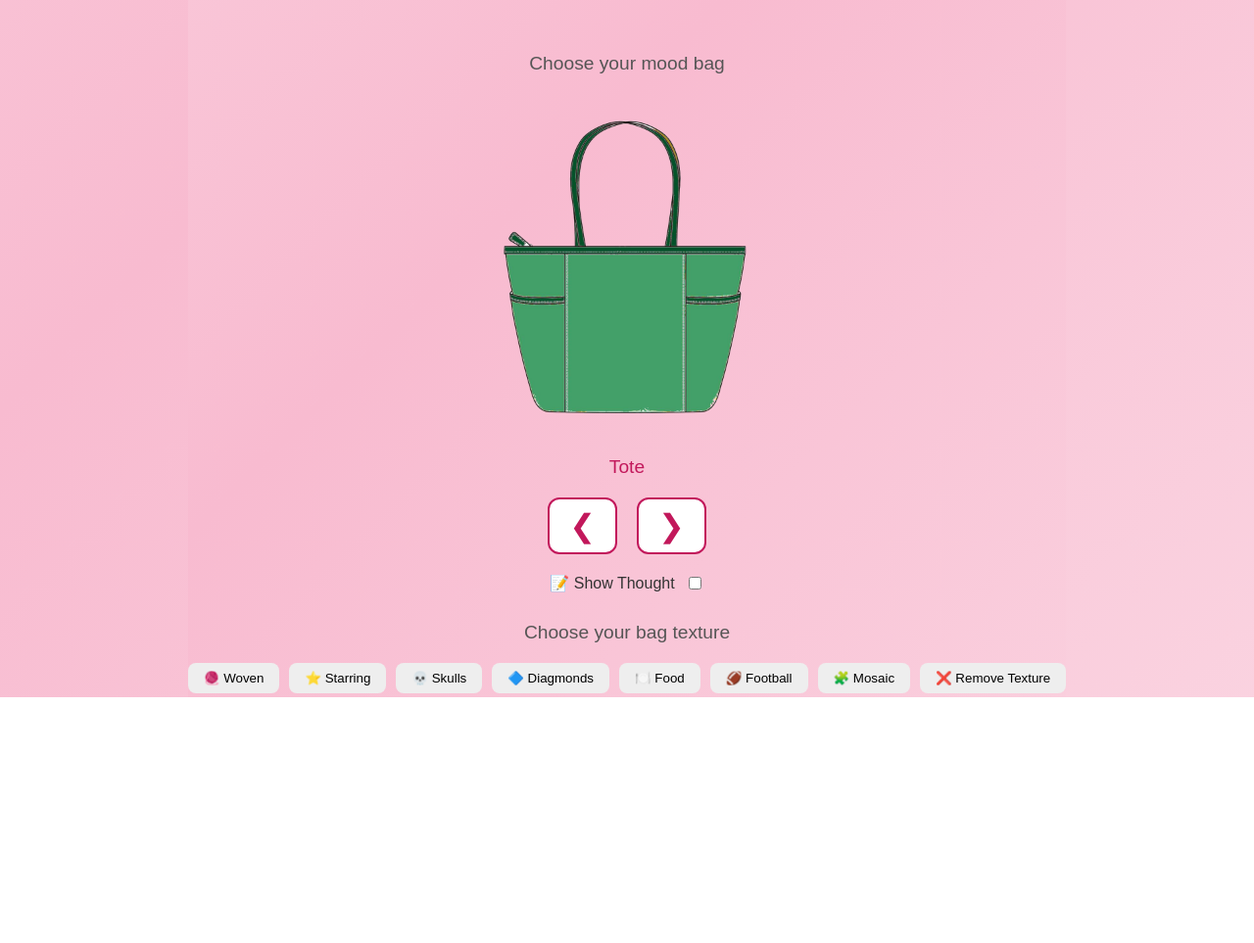
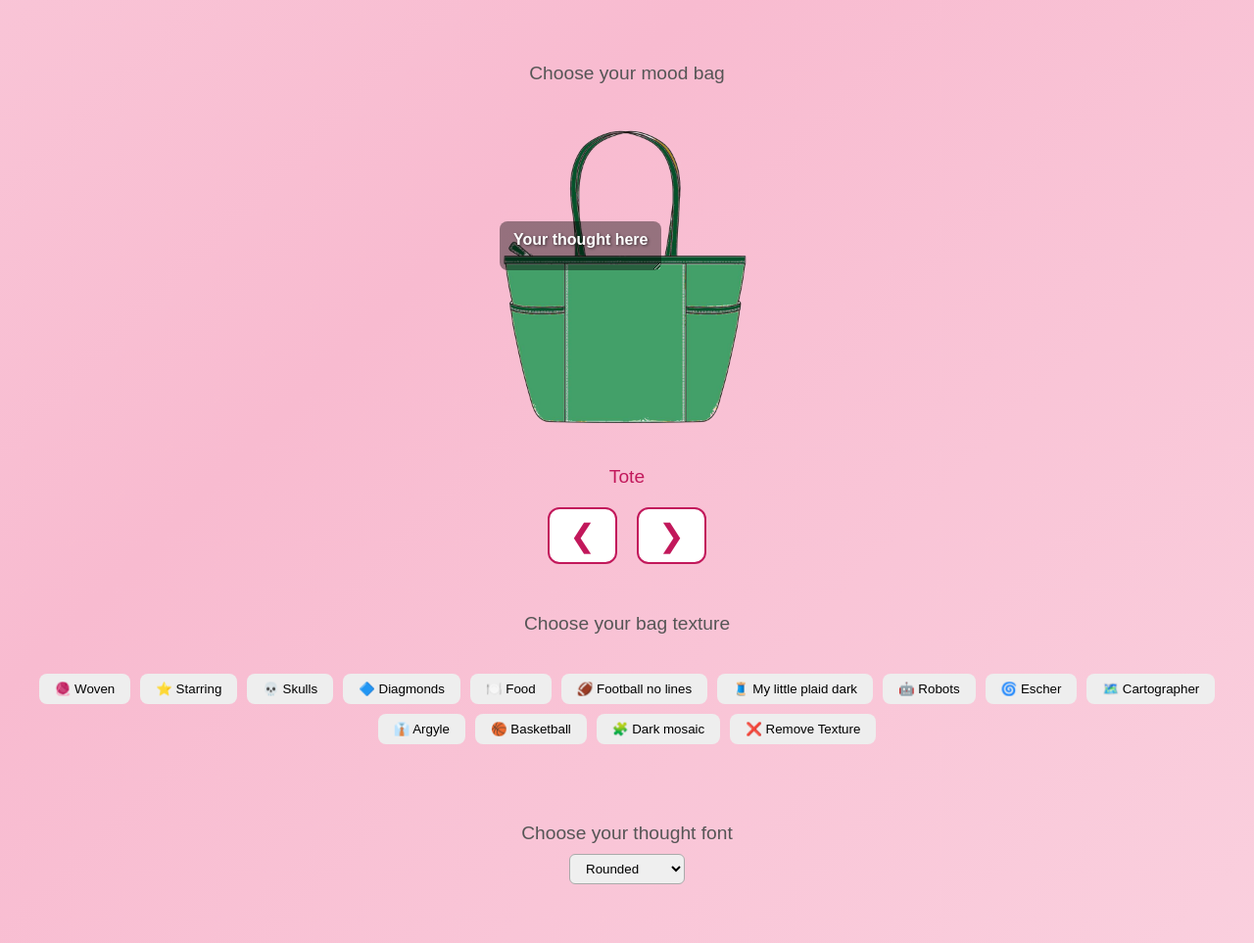
Before and after one commit to FuoriScala/fuori-scala-feelings2, a plain HTML site: page bag-test.html in a window 1280 px wide. Shown: the part 88-1051 px from the top of the page at 98% size. Before the commit the page ends 800 px from the top, so only its background shows below. Drawn offline with Linux system fonts and the light colour scheme.

Commit message:
Update bag-test.html

```diff
--- a/bag-test.html
+++ b/bag-test.html
@@ -6,12 +6,17 @@
   <title>Your Moody Bag</title>
   <style>
     html, body {
-      margin: 0; padding: 0; min-height: 100vh;
+      margin: 0;
+      padding: 0;
+      min-height: 100vh;
       font-family: 'Arial Rounded MT Bold', sans-serif;
       background: linear-gradient(-45deg, #fce4ec, #f8bbd0, #fce4ec, #f8bbd0);
       background-size: 400% 400%;
       animation: gradientShift 10s ease infinite;
       color: #333;
+    }
+
+    body {
       display: flex;
       flex-direction: column;
       align-items: center;
@@ -32,8 +37,9 @@
 
     .section-title {
       font-size: 1.2rem;
-      margin-top: 30px;
+      margin-top: 40px;
       color: #555;
+      text-align: center;
     }
 
     #bagContainer {
@@ -58,8 +64,7 @@
 
     #textureOverlay {
       position: absolute;
-      top: 0;
-      left: 0;
+      top: 0; left: 0;
       width: 100%;
       height: 100%;
       pointer-events: none;
@@ -80,6 +85,7 @@
       font-size: 1.2rem;
       color: #c2185b;
       margin-bottom: 10px;
+      text-align: center;
       opacity: 0;
       transition: opacity 0.5s ease-in-out;
     }
@@ -107,27 +113,31 @@
 
     #thoughtText {
       position: absolute;
-      display: none;
-      font-size: 1.1rem;
+      font-size: 1rem;
       font-weight: bold;
-      background: rgba(0, 0, 0, 0.3);
+      color: white;
+      background: rgba(0, 0, 0, 0.4);
       padding: 10px 14px;
       border-radius: 8px;
       text-shadow: 1px 1px 3px rgba(0, 0, 0, 0.6);
+      cursor: move;
       resize: both;
       overflow: auto;
       min-width: 60px;
       min-height: 30px;
       max-width: 90%;
       z-index: 20;
+      left: 50px;
+      top: 120px;
+      display: block;
     }
 
     .texture-picker {
       display: flex;
       justify-content: center;
+      flex-wrap: wrap;
       gap: 10px;
-      margin-top: 20px;
-      flex-wrap: wrap;
+      padding: 40px 20px;
     }
 
     .texture-picker button {
@@ -143,11 +153,20 @@
       background: #ddd;
     }
 
-    #thoughtToggle {
-      margin-top: 10px;
-      display: flex;
-      align-items: center;
-      gap: 10px;
+    #fontSelector {
+      margin: 10px auto;
+      text-align: center;
+    }
+
+    select {
+      padding: 6px 12px;
+      border-radius: 6px;
+      border: 1px solid #aaa;
+      font-family: inherit;
+    }
+
+    .page-footer {
+      height: 50px;
     }
   </style>
 </head>
@@ -159,7 +178,7 @@
     <div class="bag-stack">
       <img id="bagImage" src="" alt="Moody Bag" />
       <div id="textureOverlay"></div>
-      <div id="thoughtText" contenteditable="true" spellcheck="false">Your thought here</div>
+      <div id="thoughtText" contenteditable="true" spellcheck="false"></div>
     </div>
   </div>
 
@@ -170,11 +189,6 @@
     <button onclick="nextImage()">&#10095;</button>
   </div>
 
-  <div id="thoughtToggle">
-    <label for="toggleThought">📝 Show Thought</label>
-    <input type="checkbox" id="toggleThought" onchange="toggleThought()" />
-  </div>
-
   <div class="section-title">Choose your bag texture</div>
   <div class="texture-picker">
     <button onclick="setTexture('woven')">🧶 Woven</button>
@@ -182,54 +196,67 @@
     <button onclick="setTexture('skulls')">💀 Skulls</button>
     <button onclick="setTexture('diagmonds')">🔷 Diagmonds</button>
     <button onclick="setTexture('food')">🍽️ Food</button>
-    <button onclick="setTexture('football-no-lines')">🏈 Football</button>
-    <button onclick="setTexture('dark-mosaic')">🧩 Mosaic</button>
+    <button onclick="setTexture('football-no-lines')">🏈 Football no lines</button>
+    <button onclick="setTexture('my-little-plaid-dark')">🧵 My little plaid dark</button>
+    <button onclick="setTexture('robots')">🤖 Robots</button>
+    <button onclick="setTexture('escheresque-dark')">🌀 Escher</button>
+    <button onclick="setTexture('cartographer')">🗺️ Cartographer</button>
+    <button onclick="setTexture('argyle')">👔 Argyle</button>
+    <button onclick="setTexture('basketball')">🏀 Basketball</button>
+    <button onclick="setTexture('dark-mosaic')">🧩 Dark mosaic</button>
     <button onclick="removeTexture()">❌ Remove Texture</button>
   </div>
 
+  <div class="section-title">Choose your thought font</div>
+  <div id="fontSelector">
+    <select id="fontDropdown">
+      <option value="'Arial Rounded MT Bold', sans-serif">Rounded</option>
+      <option value="'Courier New', monospace">Courier</option>
+      <option value="'Georgia', serif">Georgia</option>
+      <option value="'Comic Sans MS', cursive">Comic Sans</option>
+      <option value="'Times New Roman', serif">Times</option>
+    </select>
+  </div>
+
+  <div class="page-footer"></div>
+
   <script>
+    const params = new URLSearchParams(window.location.search);
+    const emotion = params.get('emotion') || 'calm';
+    const thought = decodeURIComponent(params.get('thought') || 'Your thought here');
+
     const bagImage = document.getElementById('bagImage');
     const textureOverlay = document.getElementById('textureOverlay');
     const thoughtText = document.getElementById('thoughtText');
-    const toggle = document.getElementById('toggleThought');
     const bagName = document.getElementById('bagName');
+    const fontDropdown = document.getElementById('fontDropdown');
 
-    const emotion = new URLSearchParams(window.location.search).get('emotion') || 'calm';
     const bagImages = Array.from({ length: 4 }, (_, i) => `images/${emotion}/bag_${emotion}_${i + 1}.png`);
     const bagNames = ['Tote', 'Pochette', 'Duffel', 'Baguette'];
     let currentIndex = 0;
 
-    const defaultTextStyles = [
-      { top: '50%', left: '15%', color: '#fff' },     // Tote
-      { top: '40%', left: '25%', color: '#000' },     // Pochette
-      { top: '60%', left: '20%', color: '#fff' },     // Duffel
-      { top: '55%', left: '30%', color: '#000' }      // Baguette
-    ];
-
     function updateBagImage() {
-      const src = bagImages[currentIndex];
-      bagImage.src = src;
+      const newSrc = bagImages[currentIndex];
+      bagImage.src = newSrc;
       bagName.textContent = bagNames[currentIndex];
       bagName.classList.remove('fade-in');
       void bagName.offsetWidth;
       bagName.classList.add('fade-in');
 
       if (textureOverlay.style.display === 'block') {
-        textureOverlay.style.maskImage = `url(${src})`;
-        textureOverlay.style.webkitMaskImage = `url(${src})`;
+        textureOverlay.style.maskImage = `url(${newSrc})`;
+        textureOverlay.style.webkitMaskImage = `url(${newSrc})`;
       }
 
-      // Set default text style per bag
-      const style = defaultTextStyles[currentIndex];
-      Object.assign(thoughtText.style, {
-        top: style.top,
-        left: style.left,
-        color: style.color
-      });
-    }
-
-    function toggleThought() {
-      thoughtText.style.display = toggle.checked ? 'block' : 'none';
+      // Optional: Adjust position/size per bag
+      const presetPositions = [
+        { left: '50px', top: '120px' },
+        { left: '40px', top: '100px' },
+        { left: '60px', top: '140px' },
+        { left: '30px', top: '110px' }
+      ];
+      thoughtText.style.left = presetPositions[currentIndex].left;
+      thoughtText.style.top = presetPositions[currentIndex].top;
     }
 
     function nextImage() {
@@ -245,10 +272,19 @@
     function setTexture(name) {
       const textureURL = `images/effects/${name}.png`;
       const maskURL = bagImage.src;
+
       textureOverlay.style.display = 'block';
       textureOverlay.style.backgroundImage = `url(${textureURL})`;
       textureOverlay.style.maskImage = `url(${maskURL})`;
       textureOverlay.style.webkitMaskImage = `url(${maskURL})`;
+
+      let size = '80px 80px';
+      if (name === 'dark-mosaic') size = '60px 60px';
+      if (name === 'starring') size = '70px 70px';
+      if (name === 'cartographer' || name === 'skulls') size = '300px 300px';
+      if (name === 'argyle') size = '65px 65px';
+      if (name === 'escheresque-dark') size = '30px 30px';
+      textureOverlay.style.backgroundSize = size;
     }
 
     function removeTexture() {
@@ -258,20 +294,21 @@
       textureOverlay.style.webkitMaskImage = '';
     }
 
-    // Allow arrow key movement
-    document.addEventListener('keydown', e => {
-      const step = 3;
+    fontDropdown.addEventListener('change', () => {
+      thoughtText.style.fontFamily = fontDropdown.value;
+    });
+
+    document.addEventListener('keydown', (e) => {
+      const step = 2;
       const top = parseInt(thoughtText.style.top || 0);
       const left = parseInt(thoughtText.style.left || 0);
-
-      if (!toggle.checked) return;
-
-      if (e.key === 'ArrowUp') thoughtText.style.top = (top - step) + 'px';
-      if (e.key === 'ArrowDown') thoughtText.style.top = (top + step) + 'px';
-      if (e.key === 'ArrowLeft') thoughtText.style.left = (left - step) + 'px';
-      if (e.key === 'ArrowRight') thoughtText.style.left = (left + step) + 'px';
+      if (e.key === "ArrowUp") thoughtText.style.top = (top - step) + "px";
+      if (e.key === "ArrowDown") thoughtText.style.top = (top + step) + "px";
+      if (e.key === "ArrowLeft") thoughtText.style.left = (left - step) + "px";
+      if (e.key === "ArrowRight") thoughtText.style.left = (left + step) + "px";
     });
 
+    thoughtText.textContent = thought;
     updateBagImage();
   </script>
 </body>
```
